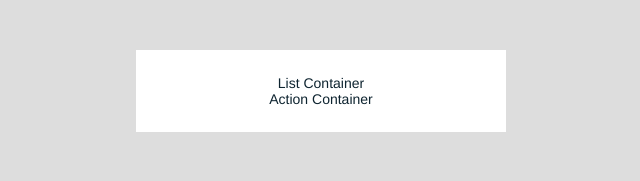
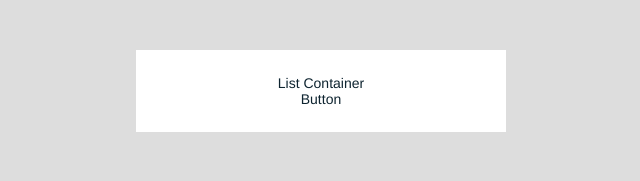
Before and after one commit to fatou199/init-react, a React (Create React App) app in the folder timer/: page / in a window 1280 px wide. Shown: the top 181 px of the page, without its empty margins (319-959 px from the left). Built offline with nearby package versions, Linux system fonts and the light colour scheme.

Commit message:
composant ActionContainer

```diff
--- a/timer/src/components/ActionContainer.js
+++ b/timer/src/components/ActionContainer.js
@@ -1,11 +1,17 @@
 import React, { Component } from "react";
+import TimerForm from "./TimerForm";
+import Button from "./Button";
 
 class ActionContainer extends Component{
 
     render(){
         return(
         <div>
-            <p>Action Container</p>
+            {this.props.isFormOpen ? (
+                <TimerForm />
+            ) : (
+                <Button />
+            )}
         </div>
         )
     }
--- a/timer/src/components/Box.js
+++ b/timer/src/components/Box.js
@@ -9,7 +9,9 @@ class Box extends Component{
         <div className="boxed--view">
             <div className="boxed--view__box">
                 <ListContainer />
-                <ActionContainer />
+                <ActionContainer
+                isFormOpen={false}
+                />
             </div>
         </div>
         )
--- /dev/null
+++ b/timer/src/components/Button.js
@@ -0,0 +1,14 @@
+import React, { Component } from "react";
+
+class Button extends Component{
+
+    render(){
+        return(
+        <div>
+            <p>Button</p>
+        </div>
+        )
+    }
+}
+
+export default Button;
--- /dev/null
+++ b/timer/src/components/TimerForm.js
@@ -0,0 +1,14 @@
+import React, { Component } from "react";
+
+class TimerForm extends Component{
+
+    render(){
+        return(
+        <div>
+            <p>TimerForm</p>
+        </div>
+        )
+    }
+}
+
+export default TimerForm;
```
